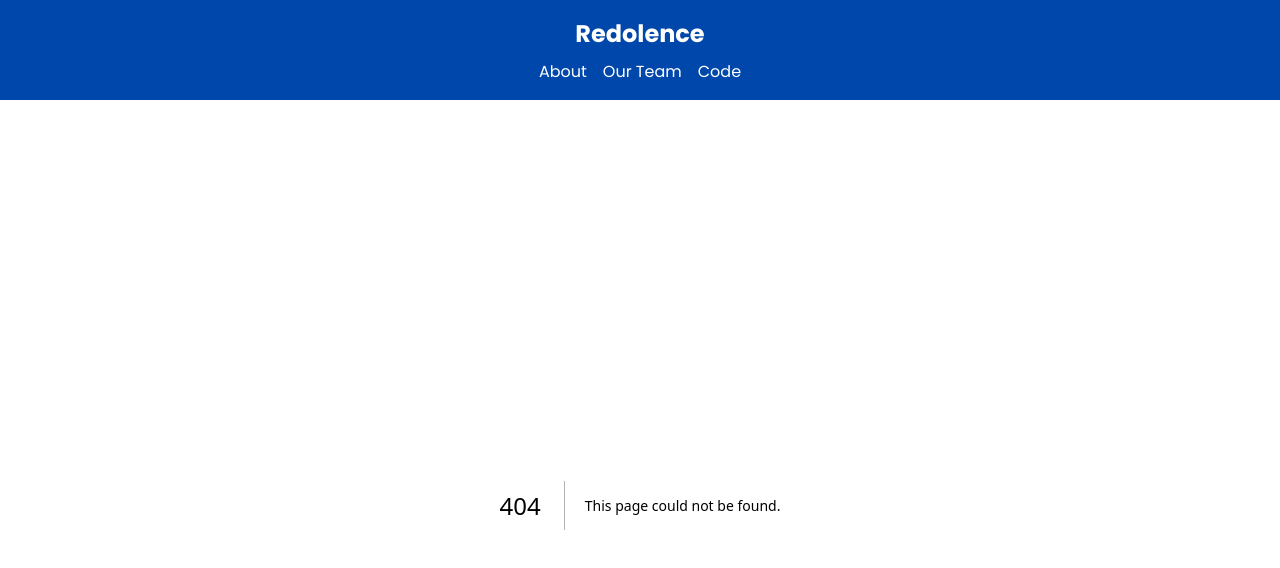
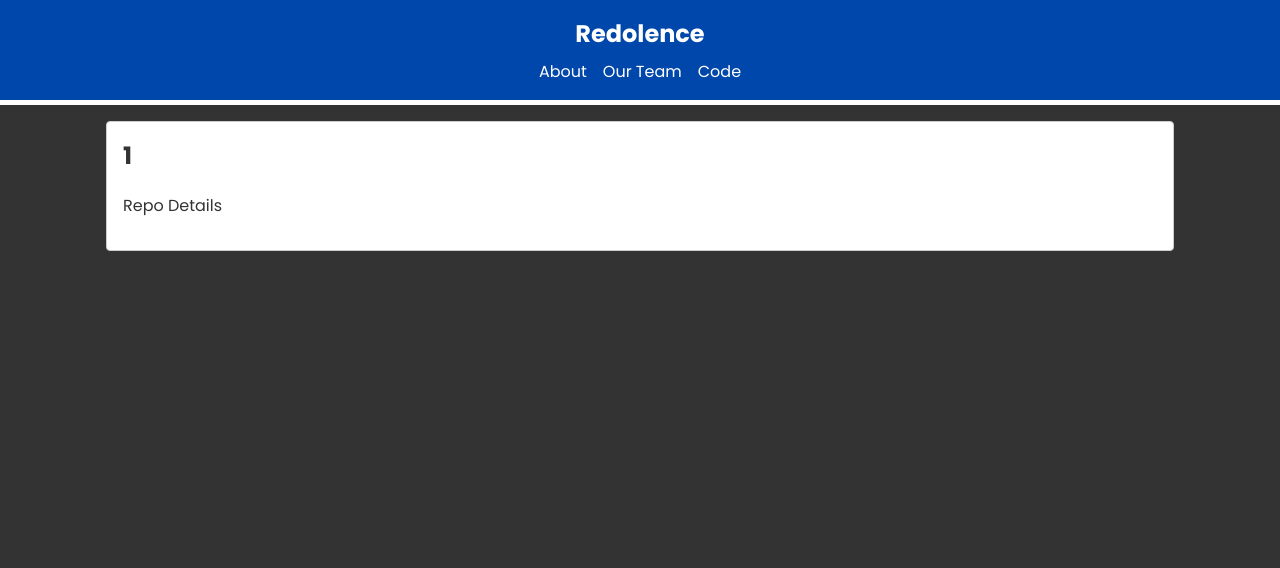
Before and after one commit to rsshonjoydas/nextjs, a Next.js app: page /code/repos/1 in a window 1280 px wide. Before the commit this address had no page. Shown: the top 568 px of the page. Built offline with nearby package versions, Linux system fonts and the light colour scheme.

Commit message:
params props

```diff
--- /dev/null
+++ b/src/app/code/repos/[name]/page.tsx
@@ -0,0 +1,14 @@
+import { FC } from 'react';
+
+interface RepoPageProps {}
+
+const RepoPage: FC<RepoPageProps> = ({ params: { name } }: any) => {
+  return (
+    <div className='card'>
+      <h2>{name}</h2>
+      <p>Repo Details</p>
+    </div>
+  );
+};
+
+export default RepoPage;
```
